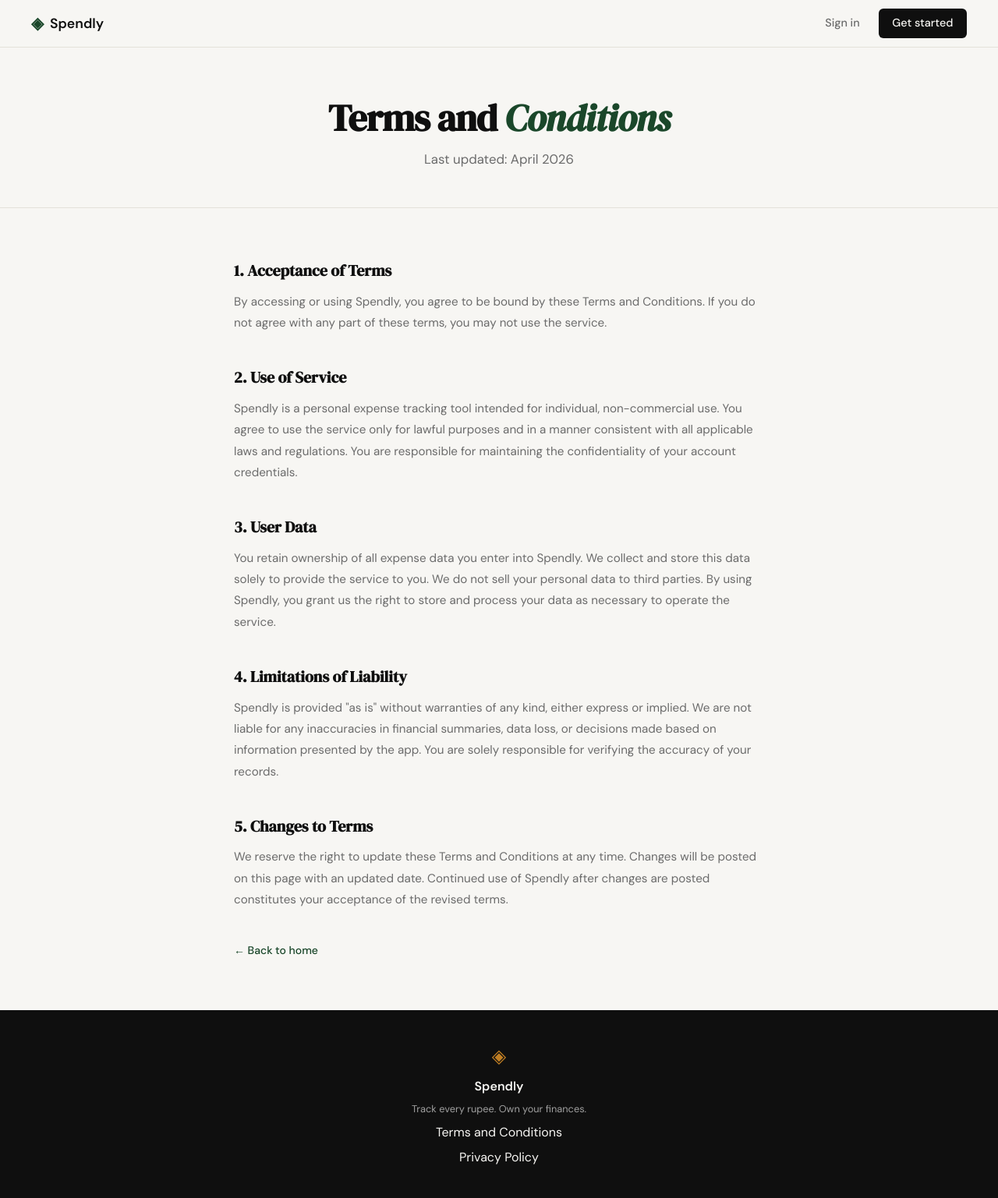
After one commit to AniruddhaBolakhe/spendly, a Flask app: page /terms in a window 1280 px wide. The commit adds this page. Shown: the whole page at 78% size. Run offline with Flask 3, Linux system fonts and the light colour scheme.

Commit message:
landing: add terms and conditions page and route

```diff
--- a/app.py
+++ b/app.py
@@ -20,6 +20,11 @@ def register():
 @app.route("/login")
 def login():
     return render_template("login.html")
+
+
+@app.route("/terms")
+def terms():
+    return render_template("terms.html")
 
 
 # ------------------------------------------------------------------ #
--- a/static/css/style.css
+++ b/static/css/style.css
@@ -508,6 +508,61 @@ a { color: inherit; text-decoration: none; }
 }
 
 /* ------------------------------------------------------------------ */
+/* Legal / static content pages                                        */
+/* ------------------------------------------------------------------ */
+
+.page-hero {
+    padding: 4rem 2rem 3rem;
+    text-align: center;
+    border-bottom: 1px solid var(--border);
+}
+
+.page-hero .hero-title {
+    font-size: clamp(2rem, 4vw, 3rem);
+    margin-bottom: 0.75rem;
+}
+
+.page-hero .hero-subtitle {
+    max-width: 100%;
+    margin: 0 auto;
+}
+
+.legal-section {
+    padding: 4rem 2rem;
+}
+
+.legal-inner {
+    max-width: 680px;
+    margin: 0 auto;
+}
+
+.legal-inner h2 {
+    font-family: var(--font-display);
+    font-size: 1.25rem;
+    color: var(--ink);
+    margin-top: 2.5rem;
+    margin-bottom: 0.65rem;
+}
+
+.legal-inner h2:first-child { margin-top: 0; }
+
+.legal-inner p {
+    font-size: 0.95rem;
+    color: var(--ink-muted);
+    line-height: 1.8;
+}
+
+.legal-back {
+    display: inline-block;
+    margin-top: 2.5rem;
+    font-size: 0.875rem;
+    color: var(--accent);
+    font-weight: 500;
+}
+
+.legal-back:hover { text-decoration: underline; }
+
+/* ------------------------------------------------------------------ */
 /* Responsive                                                          */
 /* ------------------------------------------------------------------ */
 
--- a/templates/base.html
+++ b/templates/base.html
@@ -34,7 +34,7 @@
             <span class="brand-icon">◈</span>
             <span class="footer-name">Spendly</span>
             <p class="footer-copy">Track every rupee. Own your finances.</p>
-            <a href="#">Terms and Conditions</a>
+            <a href="/terms">Terms and Conditions</a>
             <a href="#">Privacy Policy</a>
         </div>
     </footer>
--- /dev/null
+++ b/templates/terms.html
@@ -0,0 +1,35 @@
+{% extends "base.html" %}
+
+{% block title %}Terms and Conditions — Spendly{% endblock %}
+
+{% block content %}
+
+<section class="page-hero">
+    <h1 class="hero-title">Terms and <em>Conditions</em></h1>
+    <p class="hero-subtitle">Last updated: April 2026</p>
+</section>
+
+<section class="legal-section">
+    <div class="legal-inner">
+
+        <h2>1. Acceptance of Terms</h2>
+        <p>By accessing or using Spendly, you agree to be bound by these Terms and Conditions. If you do not agree with any part of these terms, you may not use the service.</p>
+
+        <h2>2. Use of Service</h2>
+        <p>Spendly is a personal expense tracking tool intended for individual, non-commercial use. You agree to use the service only for lawful purposes and in a manner consistent with all applicable laws and regulations. You are responsible for maintaining the confidentiality of your account credentials.</p>
+
+        <h2>3. User Data</h2>
+        <p>You retain ownership of all expense data you enter into Spendly. We collect and store this data solely to provide the service to you. We do not sell your personal data to third parties. By using Spendly, you grant us the right to store and process your data as necessary to operate the service.</p>
+
+        <h2>4. Limitations of Liability</h2>
+        <p>Spendly is provided "as is" without warranties of any kind, either express or implied. We are not liable for any inaccuracies in financial summaries, data loss, or decisions made based on information presented by the app. You are solely responsible for verifying the accuracy of your records.</p>
+
+        <h2>5. Changes to Terms</h2>
+        <p>We reserve the right to update these Terms and Conditions at any time. Changes will be posted on this page with an updated date. Continued use of Spendly after changes are posted constitutes your acceptance of the revised terms.</p>
+
+        <a href="{{ url_for('landing') }}" class="legal-back">← Back to home</a>
+
+    </div>
+</section>
+
+{% endblock %}
```
